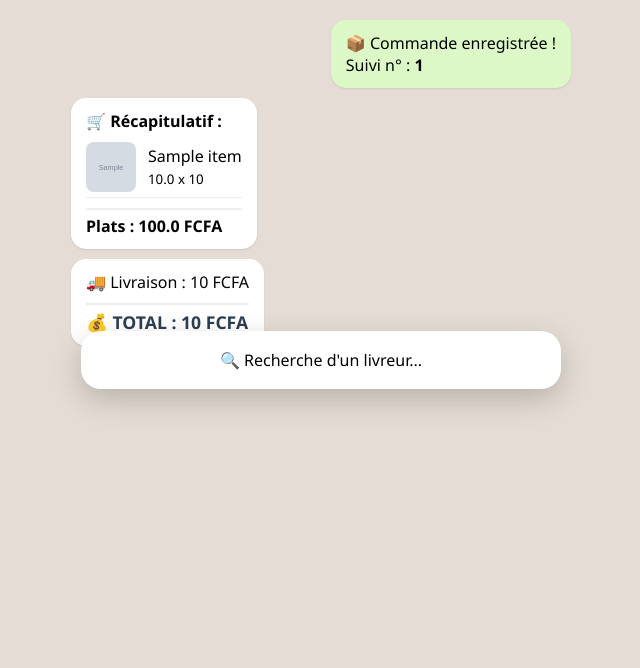
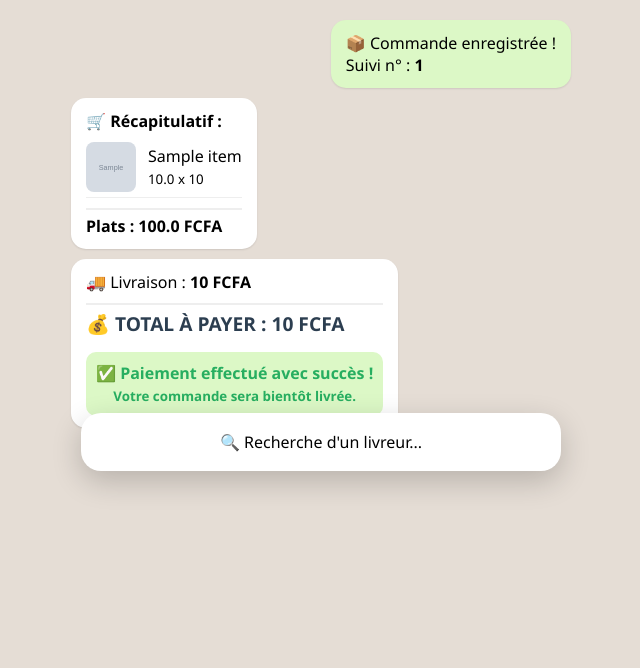
Before and after one commit to Mod617/wheke-food, a Flask app: page /suivi/1 in a window 1280 px wide. Shown: the top 668 px of the page, without its empty margins (319-959 px from the left). Run offline with Flask 3, Linux system fonts and the light colour scheme; tables that the repository leaves empty hold one stand-in row (values such as "Sample post"); grey boxes marked "Sample" are stand-in pictures; some libraries are stand-ins or nearby versions.

Commit message:
Mise a jour route set_prix et statut paiement

```diff
--- a/routes.py
+++ b/routes.py
@@ -236,16 +236,16 @@ def commander():
 
     data = request.get_json()
     telephone = data.get("telephone")
-    adresse = data.get("adresse", "")
-    gps = data.get("gps", "")
+    adresse = data.get("adresse", "")  # Quartier écrit manuellement
+    gps = data.get("gps", "")          # Coordonnées Maps
     panier = data.get("panier", [])
     livraison = data.get("livraison", "standard")
-    zone_nom = data.get("zone", "")
+    zone_nom = data.get("zone", "")    # Quartier choisi dans la liste
 
     if not telephone or not panier:
         return jsonify({"success": False, "message": "Téléphone ou panier vide"})
 
-    # 1. CALCUL DU TOTAL
+    # 1. CALCUL DU TOTAL DES PLATS
     total_plats = 0
     for item in panier:
         met = models.Met.query.get(item.get("id"))
@@ -253,22 +253,36 @@ def commander():
             prix_reel = met.prix - (met.prix * met.promo / 100) if met.promo > 0 else met.prix
             total_plats += round(prix_reel) * int(item.get("qte", 1))
 
-    prix_livraison = 0
+    # 2. GESTION DE LA LIVRAISON
+    prix_livraison = None  # On initialise à None (pas 0 !)
+    zone_identifiee = False
+
     if zone_nom:
         from sqlalchemy import func
         z_db = models.Zone.query.filter(func.lower(models.Zone.nom) == zone_nom.strip().lower()).first()
         if z_db:
             prix_livraison = z_db.prix_standard if livraison == "standard" else z_db.prix_express
-
-    total_final = total_plats + prix_livraison
+            zone_identifiee = True
+
+    # Si la zone n'est pas identifiée (GPS ou quartier manuel), prix_livraison reste à None
+    total_final = total_plats + (prix_livraison if prix_livraison else 0)
     track_id = str(uuid.uuid4())[:8].upper()
 
-    # 2. ENREGISTREMENT DB
+    # 3. ENREGISTREMENT DB
     try:
+        # Si prix_livraison est None, on peut mettre une valeur par défaut en DB
+        # mais on garde le statut 'attente_prix' pour l'admin
+        nouveau_statut = "attente_paiement" if zone_identifiee else "attente_prix"
+
         commande = models.Commande(
-            telephone=telephone, adresse=adresse, gps=gps,
-            type_livraison=livraison, statut="attente_paiement",
-            tracking_id=track_id, prix_livraison=prix_livraison, total=total_final
+            telephone=telephone,
+            adresse=adresse if adresse else zone_nom,
+            gps=gps,
+            type_livraison=livraison,
+            statut=nouveau_statut,
+            tracking_id=track_id,
+            prix_livraison=prix_livraison if prix_livraison else 0, # Temporairement 0 en DB
+            total=total_final
         )
         db.session.add(commande)
         db.session.commit()
@@ -285,31 +299,87 @@ def commander():
     except Exception as e:
         return jsonify({"success": False, "message": "Erreur Base de données"})
 
-    # 3. APPEL API FEDAPAY LIVE
+    # 4. LOGIQUE DE PAIEMENT
+    # Si la zone est identifiée, on génère le lien FedaPay immédiatement
+    if zone_identifiee:
+        api_key = os.getenv('FEDAPAY_SECRET_KEY')
+        base_url = "https://api.fedapay.com/v1" if "live" in api_key else "https://sandbox-api.fedapay.com/v1"
+        headers = {"Authorization": f"Bearer {api_key}", "Content-Type": "application/json"}
+
+        payload = {
+            "amount": int(total_final),
+            "currency": {"iso": "XOF"},
+            "description": f"Commande {track_id} - Wheke Food",
+            "customer": {
+                "firstname": "Client", "lastname": "Bénin",
+                "email": "whekefood@gmail.com",
+                "phone_number": {"number": telephone, "country": "bj"}
+            },
+            "callback_url": url_for('valider_paiement_final', tracking_id=track_id, _external=True, _scheme='https')
+        }
+
+        try:
+            req = requests.post(f"{base_url}/transactions", json=payload, headers=headers)
+            res = req.json()
+            transaction_data = res.get('v1/transaction') or res
+            trans_id = transaction_data.get('id')
+
+            if trans_id:
+                token_req = requests.post(f"{base_url}/transactions/{trans_id}/token", json={}, headers=headers)
+                token_res = token_req.json()
+                token_data = token_res.get('v1/token') or token_res
+
+                if token_data and isinstance(token_data, dict) and token_data.get('url'):
+                    return jsonify({"success": True, "redirect_url": token_data['url']})
+        except:
+            pass # En cas d'erreur API, on laisse quand même le client aller vers le suivi
+
+    # Si zone NON identifiée OU erreur FedaPay, on redirige vers le suivi
+    # Le client verra le message "Prix en cours d'estimation"
+    return jsonify({
+        "success": True,
+        "redirect_url": url_for('suivi_commande', tracking_id=track_id)
+    })
+
+
+@app.route("/api/relancer-paiement", methods=["POST"])
+def relancer_paiement():
+    import requests
+    import os
+
+    data = request.get_json()
+    tracking_id = data.get("tracking_id")
+
+    # 1. RÉCUPÉRATION DE LA COMMANDE
+    commande = models.Commande.query.filter_by(tracking_id=tracking_id).first()
+
+    if not commande:
+        return jsonify({"success": False, "message": "Commande introuvable"})
+
+    if commande.statut == "recu":
+        return jsonify({"success": False, "message": "Cette commande est déjà payée"})
+
+    # 2. PRÉPARATION API FEDAPAY
     api_key = os.getenv('FEDAPAY_SECRET_KEY')
-    # Force l'URL Live si la clé est une clé live
     base_url = "https://api.fedapay.com/v1" if "live" in api_key else "https://sandbox-api.fedapay.com/v1"
-
     headers = {"Authorization": f"Bearer {api_key}", "Content-Type": "application/json"}
 
+    # On utilise le total mis à jour (Plats + Livraison fixée par l'admin)
     payload = {
-        "amount": int(total_final),
+        "amount": int(commande.total),
         "currency": {"iso": "XOF"},
-        "description": f"Commande {track_id} - Wheke Food",
+        "description": f"Relance Paiement {tracking_id} - Wheke Food",
         "customer": {
             "firstname": "Client",
             "lastname": "Bénin",
             "email": "whekefood@gmail.com",
-            "phone_number": {
-                "number": telephone,
-                "country": "bj" # <--- Forçage strict du Bénin
-            }
+            "phone_number": {"number": commande.telephone, "country": "bj"}
         },
-        "callback_url": url_for('valider_paiement_final', tracking_id=track_id, _external=True, _scheme='https')
+        "callback_url": url_for('valider_paiement_final', tracking_id=tracking_id, _external=True, _scheme='https')
     }
 
     try:
-        # A. Création transaction
+        # A. Créer une nouvelle transaction FedaPay
         req = requests.post(f"{base_url}/transactions", json=payload, headers=headers)
         res = req.json()
 
@@ -317,20 +387,28 @@ def commander():
         trans_id = transaction_data.get('id')
 
         if not trans_id:
-            return jsonify({"success": False, "message": "Erreur lors de l'initialisation du paiement."})
-
-        # B. Génération du lien de paiement réel
+            return jsonify({"success": False, "message": "Erreur FedaPay (ID)"})
+
+        # B. Générer le token/lien
         token_req = requests.post(f"{base_url}/transactions/{trans_id}/token", json={}, headers=headers)
         token_res = token_req.json()
 
         token_data = token_res.get('v1/token') or token_res
         if token_data and isinstance(token_data, dict) and token_data.get('url'):
-            return jsonify({"success": True, "redirect_url": token_data['url']})
+            # Si tout est OK, on s'assure que le statut est bien 'attente_paiement'
+            if commande.statut == "attente_prix":
+                commande.statut = "attente_paiement"
+                db.session.commit()
+
+            return jsonify({
+                "success": True,
+                "redirect_url": token_data['url']
+            })
         else:
-            return jsonify({"success": False, "message": "Le guichet de paiement est indisponible."})
+            return jsonify({"success": False, "message": "Lien indisponible"})
 
     except Exception as e:
-        return jsonify({"success": False, "message": "Erreur de connexion au service de paiement."})
+        return jsonify({"success": False, "message": str(e)})
 
 
 @app.route("/valider-paiement-final")
@@ -609,19 +687,23 @@ def page_commande():
 @app.route("/admin/set_prix/<int:commande_id>", methods=["POST"])
 @login_required
 def set_prix(commande_id):
-
     commande = models.Commande.query.get_or_404(commande_id)
 
-    prix = int(request.form.get("prix", 0))
-
-    # 🔥 calcul total plats
+    # Récupération du prix de livraison saisi
+    prix_livraison = int(request.form.get("prix", 0))
+
+    # 🔥 Calcul du total des plats (sécurité sur les valeurs None)
     items = models.CommandeItem.query.filter_by(commande_id=commande.id).all()
-
-    total_plats = sum(i.prix * i.quantite for i in items)
-
-    # 🔥 update
-    commande.prix_livraison = prix
-    commande.total = total_plats + prix
+    total_plats = sum((i.prix or 0) * (i.quantite or 1) for i in items)
+
+    # 🔥 Mise à jour de la commande
+    commande.prix_livraison = prix_livraison
+    commande.total_plats = total_plats  # On s'assure que total_plats est stocké
+    commande.total = total_plats + prix_livraison
+
+    # TRÈS IMPORTANT : On change le statut pour que le bouton de paiement
+    # apparaisse sur l'écran du client (suivi.html)
+    commande.statut = "attente_paiement"
 
     db.session.commit()
 
--- a/templates/suivi.html
+++ b/templates/suivi.html
@@ -166,14 +166,32 @@
         {% endif %}
     </div>
 
-    <div class="bubble bot">
-        {% if commande.prix_livraison == None %}
-            <p class="wait">⏳ Calcul des frais de livraison en cours...</p>
+    <div class="bubble bot" id="sectionPaiement">
+        {% if commande.statut == 'attente_prix' %}
+            <p class="wait">⏳ L'administrateur calcule vos frais de livraison...</p>
+            <p style="font-size: 0.9em; color: #666;">Le bouton de paiement s'affichera ici dès que le tarif sera validé.</p>
         {% else %}
-            🚚 Livraison : {{ commande.prix_livraison }} FCFA
-            <div class="total-section" style="color: #2c3e50; font-size: 1.1em;">
-                💰 TOTAL : {{ commande.total }} FCFA
+            <div id="recapTarif">
+                🚚 Livraison : <b>{{ commande.prix_livraison }} FCFA</b>
+                <div class="total-section" style="color: #2c3e50; font-size: 1.2em; margin-bottom: 15px;">
+                    💰 TOTAL À PAYER : {{ commande.total }} FCFA
+                </div>
             </div>
+
+            {% if commande.statut == 'attente_paiement' %}
+                <button onclick="relancerPaiement()" id="btnPayer"
+                    style="width: 100%; padding: 15px; background: #27ae60; color: white; border: none; border-radius: 12px; font-weight: bold; font-size: 16px; cursor: pointer; box-shadow: 0 4px 10px rgba(39, 174, 96, 0.3);">
+                    💳 PAYER MA COMMANDE (FedaPay)
+                </button>
+                <p style="text-align: center; font-size: 11px; color: #888; margin-top: 8px;">
+                    Vous pouvez relancer le paiement autant de fois que nécessaire.
+                </p>
+            {% elif commande.statut == 'recu' %}
+                <div style="background: #dcf8c6; padding: 10px; border-radius: 10px; text-align: center; color: #27ae60; font-weight: bold;">
+                    ✅ Paiement effectué avec succès ! <br>
+                    <small>Votre commande sera bientôt livrée.</small>
+                </div>
+            {% endif %}
         {% endif %}
     </div>
 
@@ -206,8 +224,41 @@
     const clientLat = {{ commande.gps.split(",")[0] if commande.gps else 6.37 }};
     const clientLng = {{ commande.gps.split(",")[1] if commande.gps else 2.39 }};
 
+    // --- FONCTIONS PAIEMENT ---
+    function relancerPaiement() {
+        const btn = document.getElementById("btnPayer");
+        btn.innerText = "Chargement...";
+        btn.disabled = true;
+
+        fetch("/api/relancer-paiement", {
+            method: "POST",
+            headers: { "Content-Type": "application/json" },
+            body: JSON.stringify({ tracking_id: trackingId })
+        })
+        .then(res => res.json())
+        .then(data => {
+            if (data.success && data.redirect_url) {
+                window.location.href = data.redirect_url;
+            } else {
+                alert("Erreur : " + (data.message || "Impossible de générer le lien"));
+                btn.innerText = "💳 PAYER MA COMMANDE (FedaPay)";
+                btn.disabled = false;
+            }
+        })
+        .catch(err => {
+            alert("Erreur de connexion");
+            btn.innerText = "💳 PAYER MA COMMANDE (FedaPay)";
+            btn.disabled = false;
+        });
+    }
+
+    {% if commande.statut == 'attente_prix' %}
+    setTimeout(() => {
+        location.reload();
+    }, 30000);
+    {% endif %}
+
     // --- FONCTIONS CHAT ---
-
     function chargerHistorique(){
         fetch(`/api/messages/${trackingId}`)
         .then(res => res.json())
@@ -266,7 +317,7 @@
         afficherMessage(data.message, data.sender);
     });
 
-    // --- LOGIQUE CARTE & INTERFACE (MODIFIÉE) ---
+    // --- LOGIQUE CARTE & INTERFACE ---
     function afficherInterfaceGPS(){
         const container = document.getElementById("zoneCarte");
 
@@ -303,7 +354,6 @@
         }
     }
 
-    // --- AUDIO & VIBRATION ---
     let hornPlayed = false;
     function playHorn() {
         if (hornPlayed) return;
@@ -387,10 +437,8 @@
 
     socket.on("position_update", async (data) => {
         if (data.tracking !== trackingId) return;
-
         const { lat, lng, statut, livreur_nom, livreur_tel, temps_restant, vitesse, distance_restante } = data;
 
-        // Stockage des coordonnées pour ouvrirMapsLivreur()
         livreurLat = lat;
         livreurLng = lng;
 
@@ -447,10 +495,7 @@
                 fetch("/api/commande/update_gps",{
                     method:"POST",
                     headers:{ "Content-Type":"application/json" },
-                    body: JSON.stringify({
-                        tracking: trackingId,
-                        gps: gps
-                    })
+                    body: JSON.stringify({ tracking: trackingId, gps: gps })
                 })
                 .then(r=>r.json())
                 .then(r=>{
@@ -461,14 +506,13 @@
                 });
             });
         } else {
-            alert("La géolocalisation n'est pas supportée par votre navigateur.");
+            alert("La géolocalisation n'est pas supportée.");
         }
     }
 
     function ouvrirMapsLivreur(){
         if(livreurLat && livreurLng){
-            // Correction de l'URL pour pointer vers Google Maps proprement
-            window.open(`https://www.google.com/maps/search/?api=1&query=${livreurLat},${livreurLng}`);
+            window.open(`https://www.google.com/maps?q=${livreurLat},${livreurLng}`);
         } else {
             alert("Position du livreur indisponible pour le moment...");
         }
@@ -476,11 +520,9 @@
 
     // LANCEMENT INITIAL
     afficherInterfaceGPS();
-
     window.addEventListener("load", () => {
         chargerHistorique();
     });
-
 </script>
 </body>
 </html>
```
